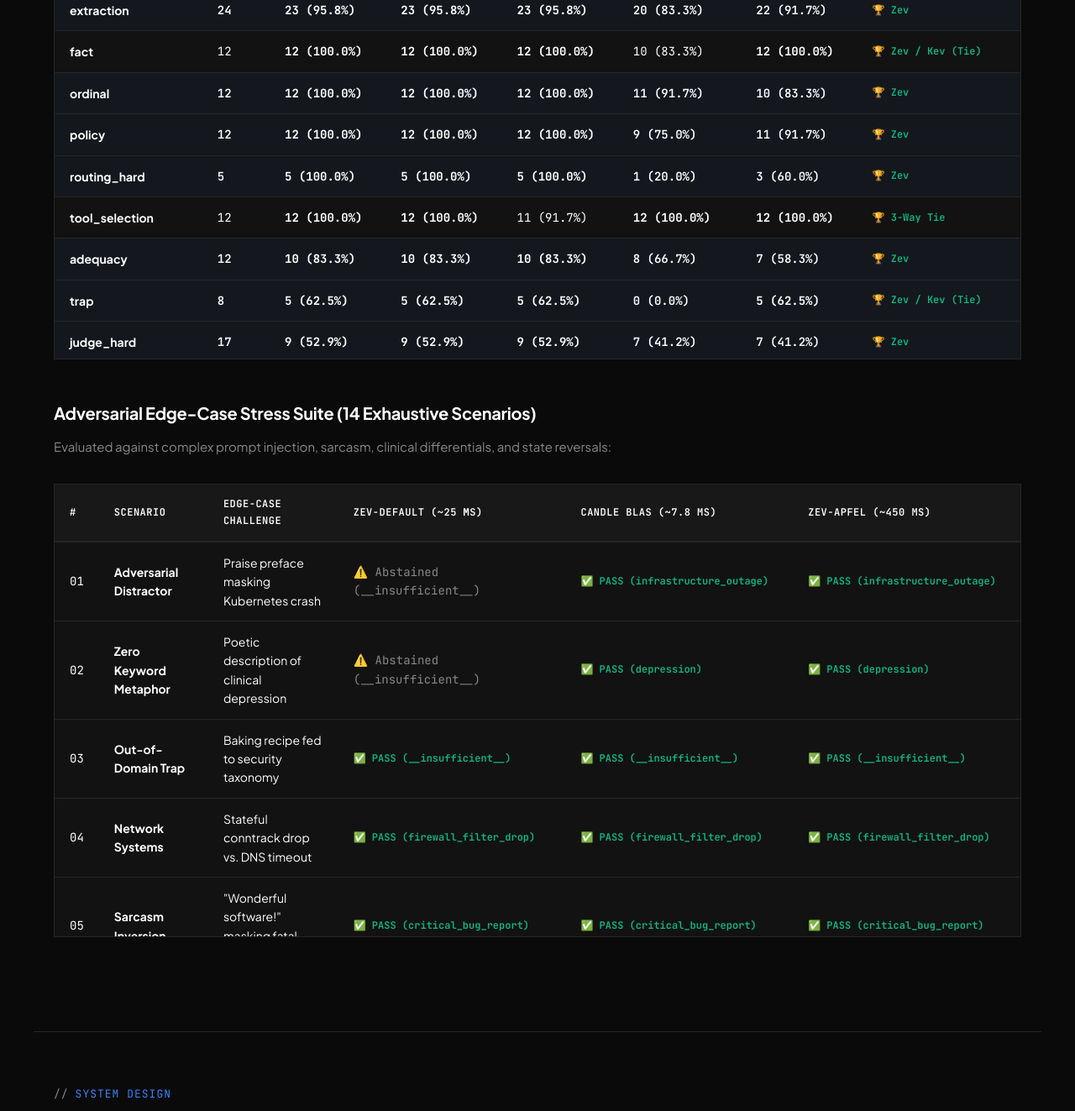
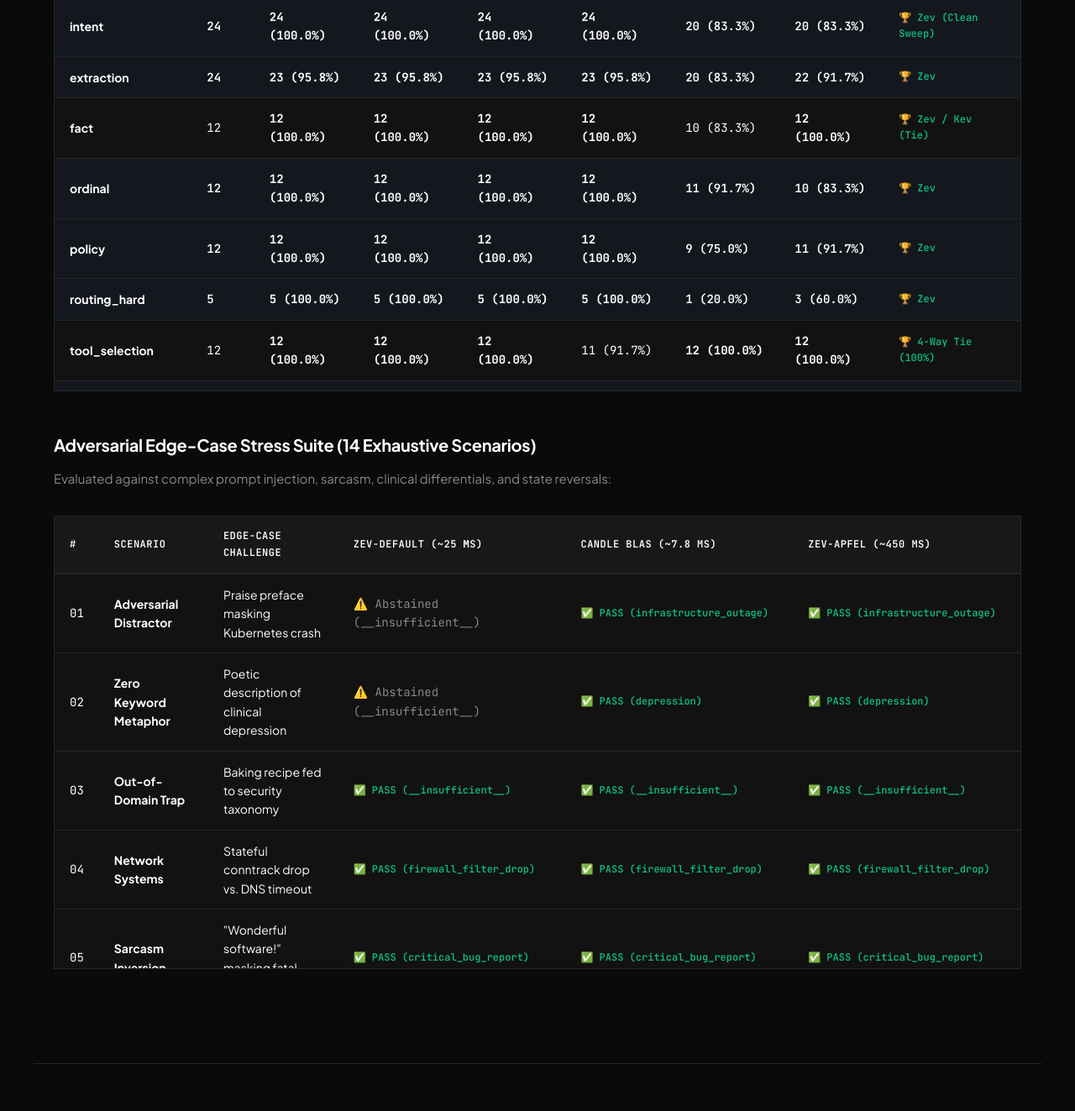
Before and after one commit to bhubbard/zev-rs, a website: page docs/index.html in a window 1280 px wide. Shown: the part 3383-4706 px from the top of the page at 84% size. Drawn offline with Linux system fonts and the light colour scheme.

Commit message:
docs: Add Zev-Candle tensor backend to JevBench tables and bar charts

```diff
--- a/docs/index.html
+++ b/docs/index.html
@@ -1041,6 +1041,13 @@
                 <div class="bar-fill bar-fill-zev" style="width: 69.26%;">69.26%</div>
               </div>
               <span class="bar-val"><strong>160</strong> / 231</span>
+            </div>
+            <div class="bar-row">
+              <span class="bar-label">Zev-Candle</span>
+              <div class="bar-track">
+                <div class="bar-fill" style="width: 68.40%; background: var(--amber-gold); color: #000;">68.40%</div>
+              </div>
+              <span class="bar-val"><strong>158</strong> / 231</span>
             </div>
             <div class="bar-row">
               <span class="bar-label">Zev-CLM</span>
@@ -1143,6 +1150,7 @@
               <th scope="col">Items</th>
               <th scope="col">Zev-Default</th>
               <th scope="col">Zev-Apfel</th>
+              <th scope="col">Zev-Candle</th>
               <th scope="col">Zev-CLM</th>
               <th scope="col">Laya (Python)</th>
               <th scope="col">Kev 0.6B</th>
@@ -1156,6 +1164,7 @@
               <td class="mono"><strong>24 (100.0%)</strong></td>
               <td class="mono"><strong>24 (100.0%)</strong></td>
               <td class="mono"><strong>24 (100.0%)</strong></td>
+              <td class="mono"><strong>24 (100.0%)</strong></td>
               <td class="mono">20 (83.3%)</td>
               <td class="mono">20 (83.3%)</td>
               <td class="tag-win">🏆 Zev (Clean Sweep)</td>
@@ -1166,6 +1175,7 @@
               <td class="mono"><strong>23 (95.8%)</strong></td>
               <td class="mono"><strong>23 (95.8%)</strong></td>
               <td class="mono"><strong>23 (95.8%)</strong></td>
+              <td class="mono"><strong>23 (95.8%)</strong></td>
               <td class="mono">20 (83.3%)</td>
               <td class="mono">22 (91.7%)</td>
               <td class="tag-win">🏆 Zev</td>
@@ -1176,6 +1186,7 @@
               <td class="mono"><strong>12 (100.0%)</strong></td>
               <td class="mono"><strong>12 (100.0%)</strong></td>
               <td class="mono"><strong>12 (100.0%)</strong></td>
+              <td class="mono"><strong>12 (100.0%)</strong></td>
               <td class="mono">10 (83.3%)</td>
               <td class="mono"><strong>12 (100.0%)</strong></td>
               <td class="tag-win">🏆 Zev / Kev (Tie)</td>
@@ -1186,6 +1197,7 @@
               <td class="mono"><strong>12 (100.0%)</strong></td>
               <td class="mono"><strong>12 (100.0%)</strong></td>
               <td class="mono"><strong>12 (100.0%)</strong></td>
+              <td class="mono"><strong>12 (100.0%)</strong></td>
               <td class="mono">11 (91.7%)</td>
               <td class="mono">10 (83.3%)</td>
               <td class="tag-win">🏆 Zev</td>
@@ -1193,6 +1205,7 @@
             <tr class="highlight">
               <td><strong>policy</strong></td>
               <td class="mono">12</td>
+              <td class="mono"><strong>12 (100.0%)</strong></td>
               <td class="mono"><strong>12 (100.0%)</strong></td>
               <td class="mono"><strong>12 (100.0%)</strong></td>
               <td class="mono"><strong>12 (100.0%)</strong></td>
@@ -1206,6 +1219,7 @@
               <td class="mono"><strong>5 (100.0%)</strong></td>
               <td class="mono"><strong>5 (100.0%)</strong></td>
               <td class="mono"><strong>5 (100.0%)</strong></td>
+              <td class="mono"><strong>5 (100.0%)</strong></td>
               <td class="mono">1 (20.0%)</td>
               <td class="mono">3 (60.0%)</td>
               <td class="tag-win">🏆 Zev</td>
@@ -1215,10 +1229,11 @@
               <td class="mono">12</td>
               <td class="mono"><strong>12 (100.0%)</strong></td>
               <td class="mono"><strong>12 (100.0%)</strong></td>
+              <td class="mono"><strong>12 (100.0%)</strong></td>
               <td class="mono">11 (91.7%)</td>
               <td class="mono"><strong>12 (100.0%)</strong></td>
               <td class="mono"><strong>12 (100.0%)</strong></td>
-              <td class="tag-win">🏆 3-Way Tie</td>
+              <td class="tag-win">🏆 4-Way Tie (100%)</td>
             </tr>
             <tr class="highlight">
               <td><strong>adequacy</strong></td>
@@ -1226,6 +1241,7 @@
               <td class="mono"><strong>10 (83.3%)</strong></td>
               <td class="mono"><strong>10 (83.3%)</strong></td>
               <td class="mono"><strong>10 (83.3%)</strong></td>
+              <td class="mono"><strong>10 (83.3%)</strong></td>
               <td class="mono">8 (66.7%)</td>
               <td class="mono">7 (58.3%)</td>
               <td class="tag-win">🏆 Zev</td>
@@ -1236,6 +1252,7 @@
               <td class="mono"><strong>5 (62.5%)</strong></td>
               <td class="mono"><strong>5 (62.5%)</strong></td>
               <td class="mono"><strong>5 (62.5%)</strong></td>
+              <td class="mono"><strong>5 (62.5%)</strong></td>
               <td class="mono">0 (0.0%)</td>
               <td class="mono"><strong>5 (62.5%)</strong></td>
               <td class="tag-win">🏆 Zev / Kev (Tie)</td>
@@ -1246,6 +1263,7 @@
               <td class="mono"><strong>9 (52.9%)</strong></td>
               <td class="mono"><strong>9 (52.9%)</strong></td>
               <td class="mono"><strong>9 (52.9%)</strong></td>
+              <td class="mono"><strong>9 (52.9%)</strong></td>
               <td class="mono">7 (41.2%)</td>
               <td class="mono">7 (41.2%)</td>
               <td class="tag-win">🏆 Zev</td>
@@ -1254,6 +1272,7 @@
               <td><strong>multi_hop</strong></td>
               <td class="mono">18</td>
               <td class="mono"><strong>8 (44.4%)</strong></td>
+              <td class="mono">7 (38.9%)</td>
               <td class="mono">7 (38.9%)</td>
               <td class="mono"><strong>8 (44.4%)</strong></td>
               <td class="mono">6 (33.3%)</td>
@@ -1266,6 +1285,7 @@
               <td class="mono"><strong>3 (42.9%)</strong></td>
               <td class="mono"><strong>3 (42.9%)</strong></td>
               <td class="mono"><strong>3 (42.9%)</strong></td>
+              <td class="mono"><strong>3 (42.9%)</strong></td>
               <td class="mono">1 (14.3%)</td>
               <td class="mono">2 (28.6%)</td>
               <td class="tag-win">🏆 Zev</td>
@@ -1277,12 +1297,14 @@
               <td class="mono"><strong>5 (50.0%)</strong></td>
               <td class="mono"><strong>5 (50.0%)</strong></td>
               <td class="mono"><strong>5 (50.0%)</strong></td>
+              <td class="mono"><strong>5 (50.0%)</strong></td>
               <td class="mono">4 (40.0%)</td>
               <td class="tag-win">🏆 Zev / Laya (Tie)</td>
             </tr>
             <tr>
               <td><strong>tradeoff</strong></td>
               <td class="mono">6</td>
+              <td class="mono">3 (50.0%)</td>
               <td class="mono">3 (50.0%)</td>
               <td class="mono">3 (50.0%)</td>
               <td class="mono">3 (50.0%)</td>
@@ -1296,6 +1318,7 @@
               <td class="mono">3 (50.0%)</td>
               <td class="mono">3 (50.0%)</td>
               <td class="mono">3 (50.0%)</td>
+              <td class="mono">3 (50.0%)</td>
               <td class="mono"><strong>4 (66.7%)</strong></td>
               <td class="mono"><strong>4 (66.7%)</strong></td>
               <td>Laya / Kev</td>
@@ -1305,6 +1328,7 @@
               <td class="mono">12</td>
               <td class="mono">5 (41.7%)</td>
               <td class="mono">9 (75.0%)</td>
+              <td class="mono">5 (41.7%)</td>
               <td class="mono">3 (25.0%)</td>
               <td class="mono">6 (50.0%)</td>
               <td class="mono"><strong>12 (100.0%)</strong></td>
@@ -1314,6 +1338,7 @@
               <td><strong>temporal_numeric</strong></td>
               <td class="mono">15</td>
               <td class="mono">5 (33.3%)</td>
+              <td class="mono">4 (26.7%)</td>
               <td class="mono">4 (26.7%)</td>
               <td class="mono">4 (26.7%)</td>
               <td class="mono">5 (33.3%)</td>
@@ -1327,8 +1352,20 @@
               <td class="mono">4 (21.1%)</td>
               <td class="mono">4 (21.1%)</td>
               <td class="mono">4 (21.1%)</td>
+              <td class="mono">4 (21.1%)</td>
               <td class="mono"><strong>7 (36.8%)</strong></td>
               <td>Kev</td>
+            </tr>
+            <tr style="border-top: 2px solid var(--cobalt); font-weight: 700; background: rgba(59, 130, 246, 0.06);">
+              <td><strong>TOTAL (231 Items)</strong></td>
+              <td class="mono">231</td>
+              <td class="mono"><strong>160 (69.3%)</strong></td>
+              <td class="mono" style="color: var(--electric-cyan);"><strong>162 (70.1%)</strong></td>
+              <td class="mono" style="color: var(--amber-gold);"><strong>158 (68.4%)</strong></td>
+              <td class="mono"><strong>156 (67.5%)</strong></td>
+              <td class="mono">135 (58.4%)</td>
+              <td class="mono">154 (66.7%)</td>
+              <td class="tag-win">🏆 Zev-Apfel</td>
             </tr>
           </tbody>
         </table>
```
Also changed, not shown: README.md.
